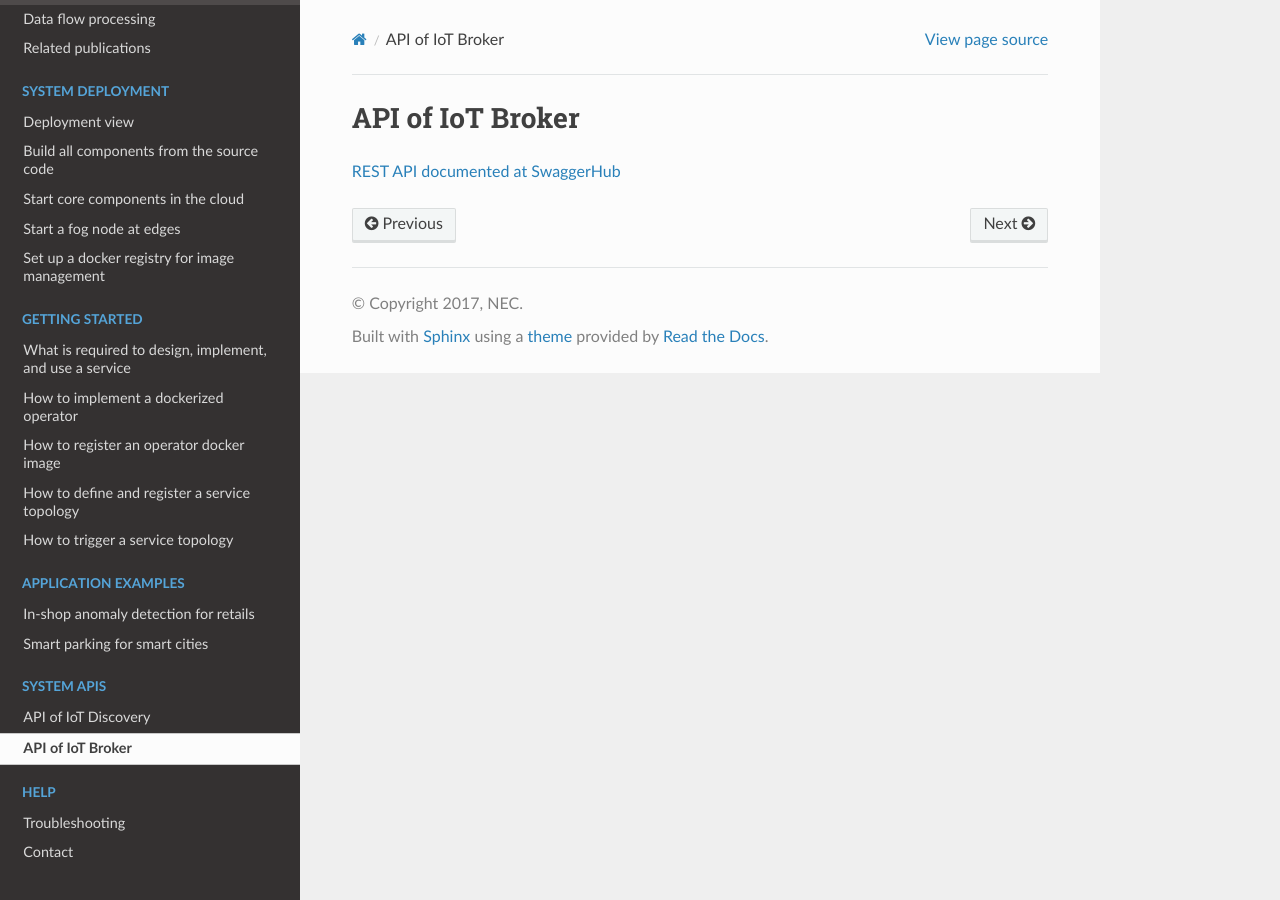
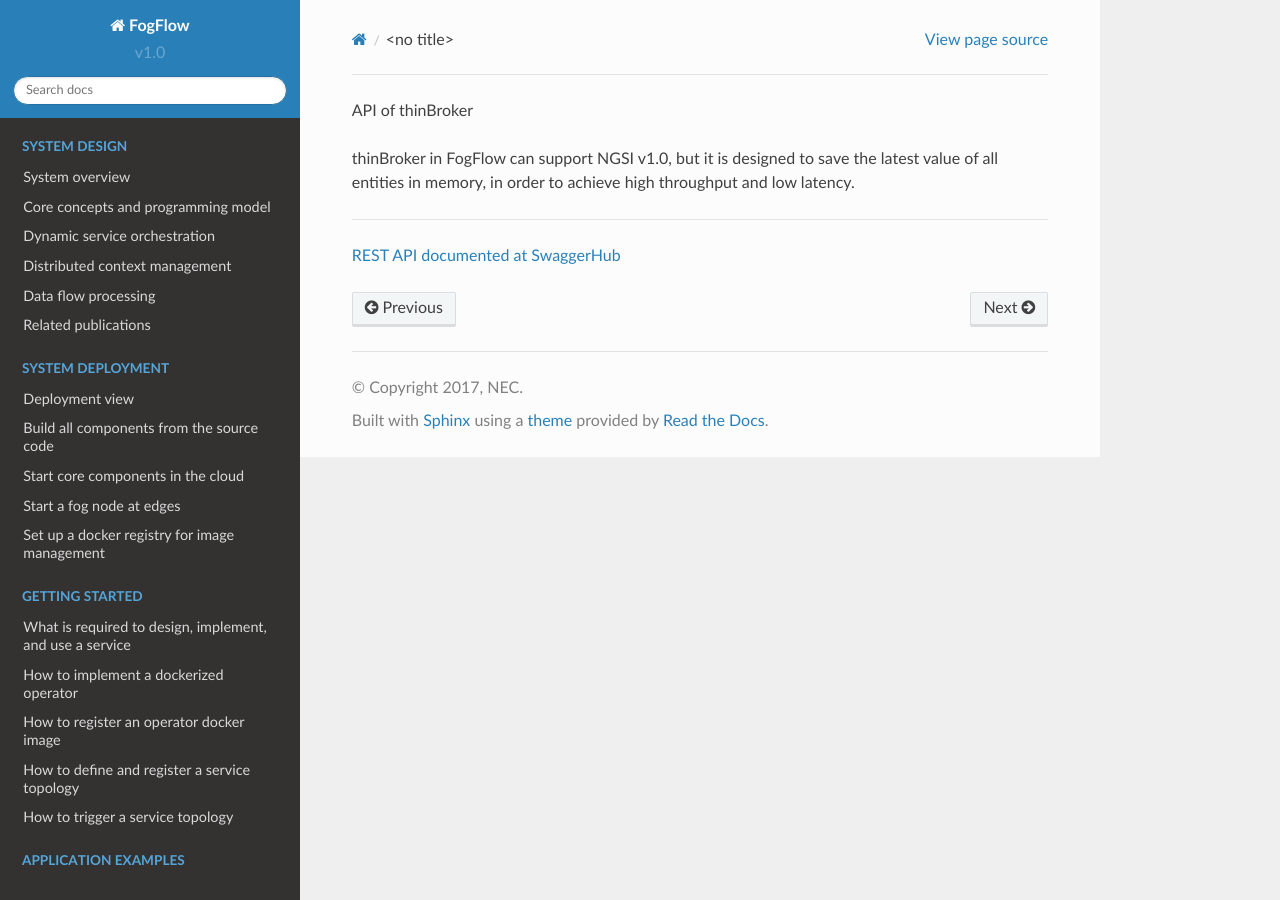
Before and after one commit to smartfog/fogflow, a Sphinx documentation site: the page built from doc/en/source/broker.rst, in a window 1280 px wide. Built offline with Sphinx 7.4.7 and the Read the Docs theme 2.0.0, drawn with Linux system fonts in a browser that asks for light colours.

Commit message:
Update broker.rst

```diff
--- a/doc/en/source/broker.rst
+++ b/doc/en/source/broker.rst
@@ -1,4 +1,8 @@
-API of IoT Broker
+API of thinBroker
+
+thinBroker in FogFlow can support NGSI v1.0, but it is designed to save the latest value of all entities in memory, in order to achieve high throughput and low latency.
+
+
 ======================
 
 
```
